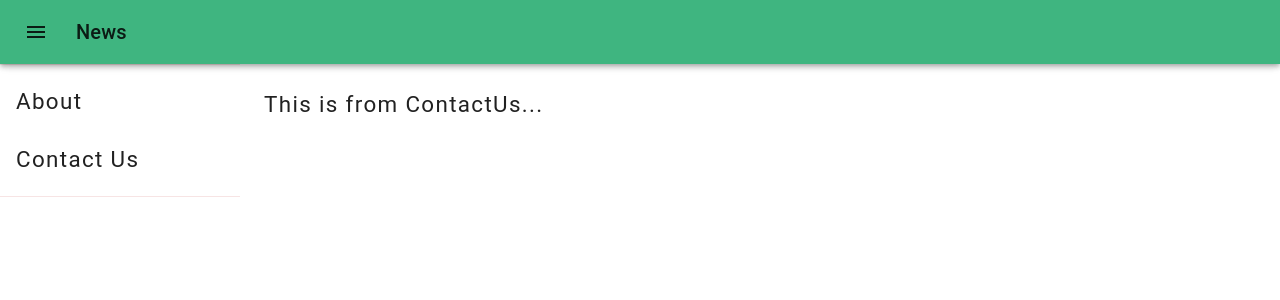
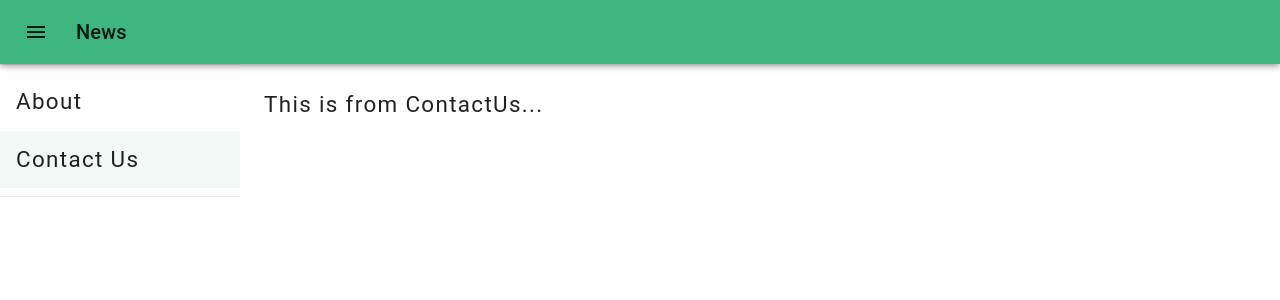
Before and after one commit to trcodeers/nextjs-app, a Next.js app: page /contact-us in a window 1280 px wide. Shown: the top 300 px of the page. Built offline with nearby package versions, Linux system fonts and the light colour scheme.

Commit message:
add selected route

```diff
--- a/components/appDrawer.tsx
+++ b/components/appDrawer.tsx
@@ -21,6 +21,7 @@ import { Paper } from '@mui/material';
 import { BorderStyle } from '@mui/icons-material';
 import { route } from 'next/dist/server/router';
 import Link from 'next/link';
+import {useRouter} from 'next/router';
 
 const drawerWidth = 240;
 
@@ -45,6 +46,7 @@ export default function AppDrawer(props: Props) {
 
   const { window, children } = props;
   const classes = useStyles();
+  const router = useRouter()
 
   const [mobileOpen, setMobileOpen] = React.useState(false);
   const [desktopOpen, setDesktopOpen] = React.useState(true);
@@ -60,8 +62,8 @@ export default function AppDrawer(props: Props) {
       <Divider />
       <List>
         {routes.map((route, index) => (
-          <Link href={route.path} passHref>
-            <ListItem button key={route.label}>
+          <Link key={route.path} href={route.path} passHref>
+            <ListItem button selected={ route.path === router.pathname } key={route.label}>
               <ListItemText primary={route.label} />
             </ListItem>
           </Link>
```
